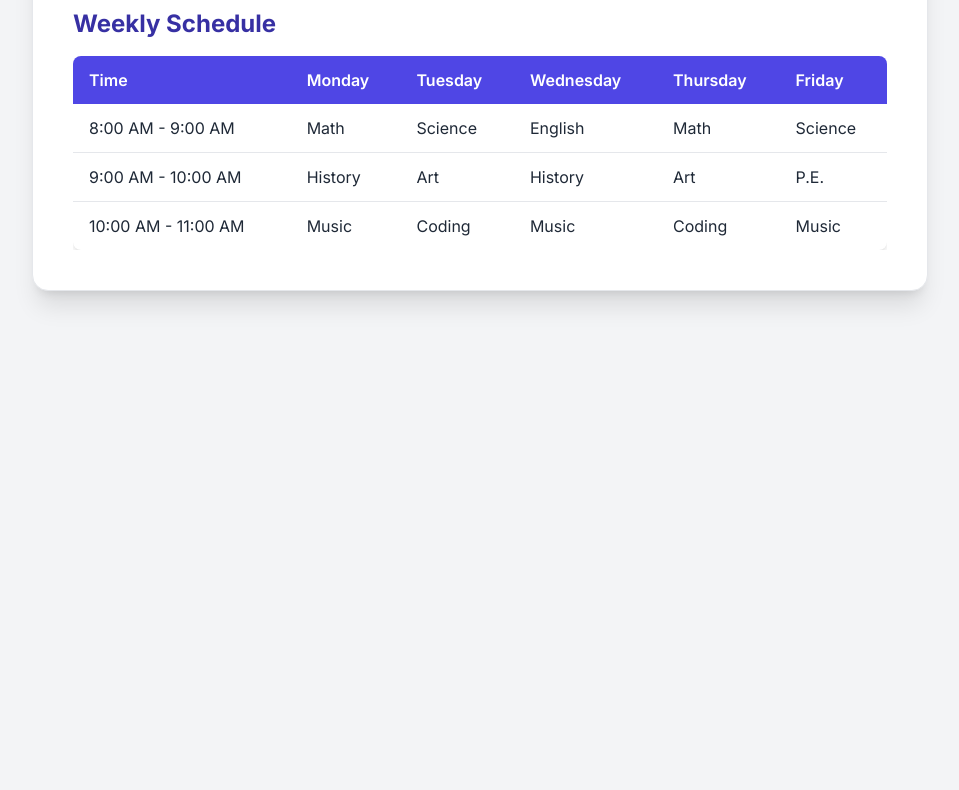
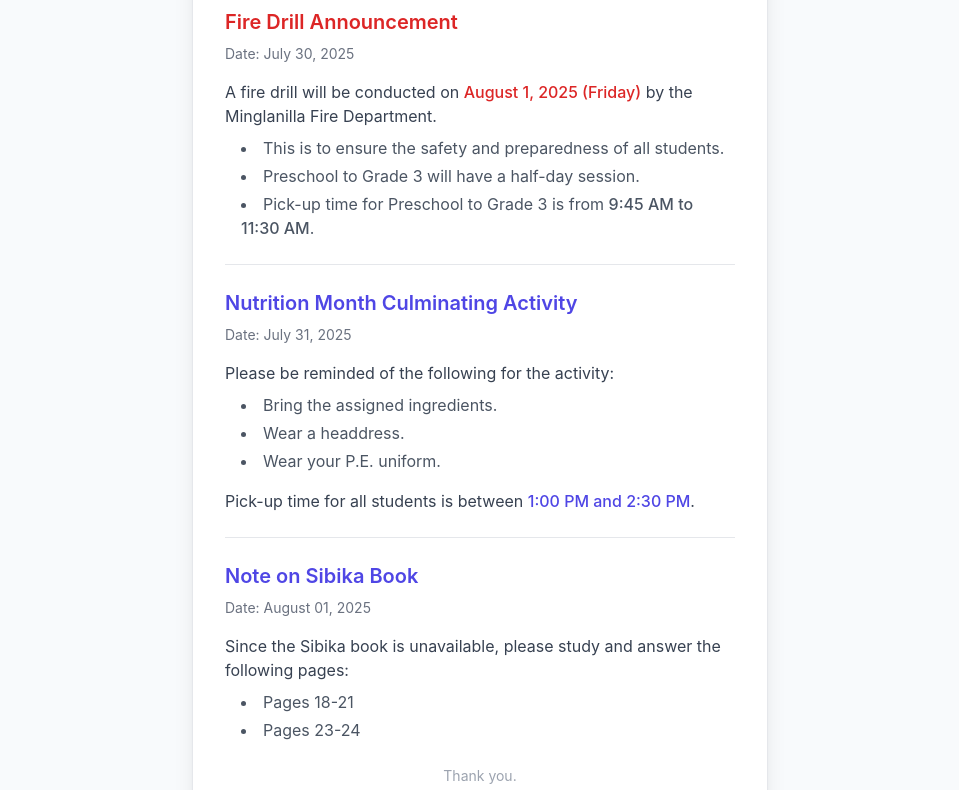
Before and after one commit to aeruz/schedule, a plain HTML site: page drake-schedule.html in a window 1280 px wide. Shown: the part 137-927 px from the top of the page, without its empty margins (160-1119 px from the left). Before the commit the page ends 800 px from the top, so only its background shows below. Drawn offline with nearby package versions, Linux system fonts and the light colour scheme.

Commit message:
Update drake-schedule.html

```diff
--- a/drake-schedule.html
+++ b/drake-schedule.html
@@ -3,68 +3,72 @@
 <head>
     <meta charset="UTF-8">
     <meta name="viewport" content="width=device-width, initial-scale=1.0">
-    <title>Drake's Schedule</title>
+    <title>School Announcements and Reminders</title>
+    <!-- Tailwind CSS CDN for styling -->
     <script src="https://cdn.tailwindcss.com"></script>
     <style>
-        @import url('https://fonts.googleapis.com/css2?family=Inter:wght@400;600;700&display=swap');
         body {
             font-family: 'Inter', sans-serif;
         }
     </style>
 </head>
-<body class="bg-gray-100 text-gray-800 p-4 md:p-8">
+<body class="bg-slate-50 min-h-screen flex items-center justify-center p-4">
 
-    <div class="max-w-4xl mx-auto bg-white shadow-xl rounded-2xl p-6 md:p-10 border border-gray-200">
-        <div class="flex justify-between items-center mb-6">
-            <h1 class="text-2xl md:text-3xl font-extrabold text-indigo-900 pb-2 border-b-4 border-indigo-600">
-                Drake's Schedule
-            </h1>
-            <a href="index.html" class="bg-gray-200 hover:bg-gray-300 text-gray-800 font-bold py-2 px-4 rounded-xl transition-colors duration-200 text-sm md:text-base shadow">
-                Back to Home
-            </a>
+    <!-- Main card container for all announcements -->
+    <div class="bg-white max-w-xl w-full p-6 sm:p-8 rounded-2xl shadow-xl border border-gray-200">
+        <!-- Main title -->
+        <h1 class="text-3xl font-bold text-center text-indigo-700 mb-6">School Announcements & Reminders</h1>
+
+        <!-- Fire Drill Announcement Section -->
+        <div class="mb-6 pb-6 border-b border-gray-200">
+            <h2 class="text-xl font-semibold text-red-600 mb-2">Fire Drill Announcement</h2>
+            <p class="text-sm text-gray-500 mb-4">Date: July 30, 2025</p>
+
+            <p class="text-gray-700 mb-2">
+                A fire drill will be conducted on <span class="font-medium text-red-600">August 1, 2025 (Friday)</span> by the Minglanilla Fire Department.
+            </p>
+            <ul class="list-disc list-inside space-y-1 text-gray-600 pl-4">
+                <li>This is to ensure the safety and preparedness of all students.</li>
+                <li>Preschool to Grade 3 will have a half-day session.</li>
+                <li>Pick-up time for Preschool to Grade 3 is from <span class="font-medium">9:45 AM to 11:30 AM</span>.</li>
+            </ul>
         </div>
 
-        <h2 class="text-xl md:text-2xl font-bold text-indigo-800 mb-4">Weekly Schedule</h2>
-        <div class="overflow-x-auto">
-            <table class="min-w-full bg-white rounded-lg shadow-md overflow-hidden">
-                <thead class="bg-indigo-600 text-white">
-                    <tr>
-                        <th class="py-3 px-4 text-left font-semibold">Time</th>
-                        <th class="py-3 px-4 text-left font-semibold">Monday</th>
-                        <th class="py-3 px-4 text-left font-semibold">Tuesday</th>
-                        <th class="py-3 px-4 text-left font-semibold">Wednesday</th>
-                        <th class="py-3 px-4 text-left font-semibold">Thursday</th>
-                        <th class="py-3 px-4 text-left font-semibold">Friday</th>
-                    </tr>
-                </thead>
-                <tbody class="divide-y divide-gray-200">
-                    <tr class="hover:bg-indigo-50 transition-colors">
-                        <td class="py-3 px-4">8:00 AM - 9:00 AM</td>
-                        <td class="py-3 px-4">Math</td>
-                        <td class="py-3 px-4">Science</td>
-                        <td class="py-3 px-4">English</td>
-                        <td class="py-3 px-4">Math</td>
-                        <td class="py-3 px-4">Science</td>
-                    </tr>
-                    <tr class="hover:bg-indigo-50 transition-colors">
-                        <td class="py-3 px-4">9:00 AM - 10:00 AM</td>
-                        <td class="py-3 px-4">History</td>
-                        <td class="py-3 px-4">Art</td>
-                        <td class="py-3 px-4">History</td>
-                        <td class="py-3 px-4">Art</td>
-                        <td class="py-3 px-4">P.E.</td>
-                    </tr>
-                    <tr class="hover:bg-indigo-50 transition-colors">
-                        <td class="py-3 px-4">10:00 AM - 11:00 AM</td>
-                        <td class="py-3 px-4">Music</td>
-                        <td class="py-3 px-4">Coding</td>
-                        <td class="py-3 px-4">Music</td>
-                        <td class="py-3 px-4">Coding</td>
-                        <td class="py-3 px-4">Music</td>
-                    </tr>
-                </tbody>
-            </table>
+        <!-- Nutrition Month Activity Section -->
+        <div class="mb-6 pb-6 border-b border-gray-200">
+            <h2 class="text-xl font-semibold text-indigo-600 mb-2">Nutrition Month Culminating Activity</h2>
+            <p class="text-sm text-gray-500 mb-4">Date: July 31, 2025</p>
+
+            <p class="text-gray-700 mb-2">Please be reminded of the following for the activity:</p>
+            <ul class="list-disc list-inside space-y-1 text-gray-600 pl-4">
+                <li>Bring the assigned ingredients.</li>
+                <li>Wear a headdress.</li>
+                <li>Wear your P.E. uniform.</li>
+            </ul>
+
+            <p class="mt-4 text-gray-700">
+                Pick-up time for all students is between <span class="font-medium text-indigo-600">1:00 PM and 2:30 PM</span>.
+            </p>
         </div>
+
+        <!-- Sibika Book Note Section -->
+        <div>
+            <h2 class="text-xl font-semibold text-indigo-600 mb-2">Note on Sibika Book</h2>
+            <p class="text-sm text-gray-500 mb-4">Date: August 01, 2025</p>
+
+            <p class="text-gray-700">
+                Since the Sibika book is unavailable, please study and answer the following pages:
+            </p>
+            <ul class="list-disc list-inside space-y-1 text-gray-600 pl-4 mt-2">
+                <li>Pages 18-21</li>
+                <li>Pages 23-24</li>
+            </ul>
+        </div>
+
+        <!-- Thank you message -->
+        <p class="text-center text-gray-400 mt-6 text-sm">Thank you.</p>
+
     </div>
+
 </body>
 </html>
```
